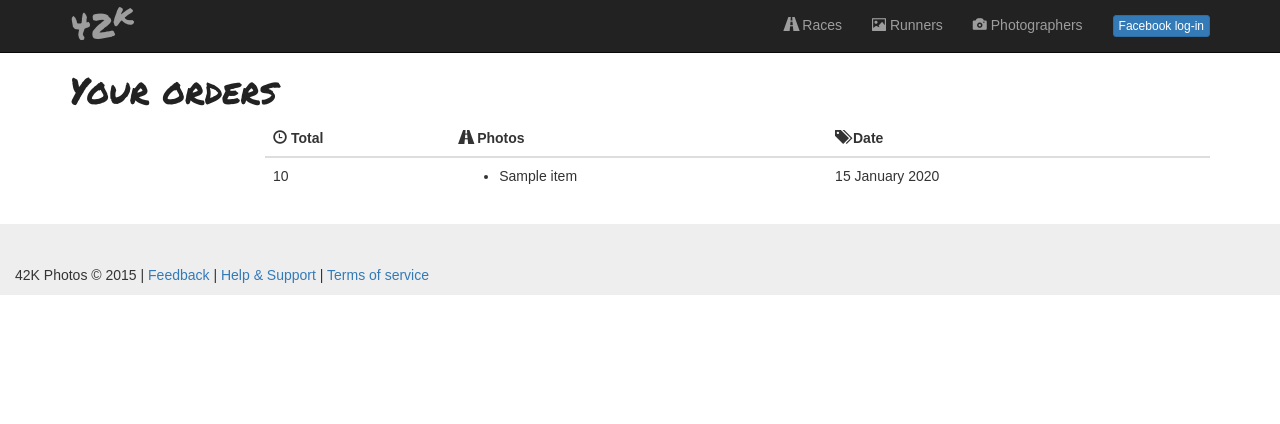
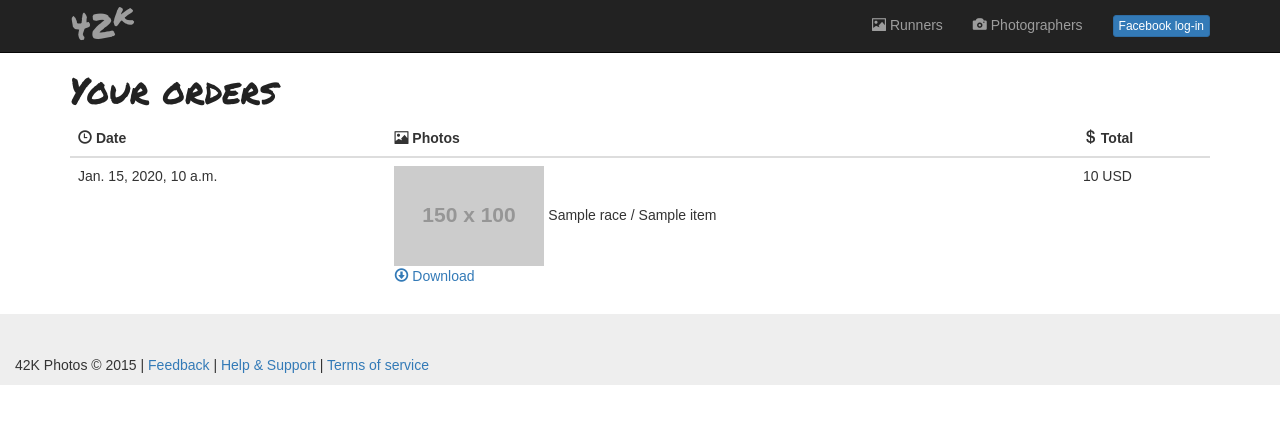
Before and after one commit to sbeignez/42K-main, a Django app: template app/templates/app/orders.html in a window 1280 px wide. Shown: the top 424 px of the page. Run offline with Django 3.2, Linux system fonts and the light colour scheme; the template is opened without the code that fills it: most values are stand-ins (such as "Sample title", 1, 10 or a date in 2020); grey boxes labelled with a size stand in for pictures from a placeholder-image service; some libraries are stand-ins or nearby versions.

Commit message:
formating

```diff
--- a/app/templates/_layouts/base.html
+++ b/app/templates/_layouts/base.html
@@ -76,7 +76,7 @@
                   </div>
                   <div class="navbar-collapse collapse">
                      <ul class="nav navbar-nav navbar-right">
-                        <li><a href="{% url 'runner' %}"><span class="glyphicon glyphicon-road"></span> Races</a></li>
+
                         <li><a href="{%  url 'runner-overview' %}"><span class="glyphicon glyphicon-picture"></span> Runners</a></li>
                         <li><a href="{% url 'photographer' %}"><span class="glyphicon glyphicon-camera"></span> Photographers</a></li>
 
--- a/app/templates/app/orders.html
+++ b/app/templates/app/orders.html
@@ -1,15 +1,6 @@
 {% extends "_layouts/base.html" %}
 {% load staticfiles %}
-{% block css %}
-{{block.super}}
-<style>
-   /* Move down content because we have a fixed navbar that is 50px tall */
-   body {
-   padding-top: 50px;
-   padding-bottom: 20px;
-   }
-</style>
-{% endblock css %}
+
 {% block page_title %}42K.photos - Marathon photos made easy!{% endblock %}
 {% block page_class %}home-page{% endblock %}
 {% block content %}
@@ -17,14 +8,13 @@
    <!-- Example row of columns -->
   <h1>Your orders</h1>
   <div class="row">
-      <div class="col-xs-12 col-sm-10 col-sm-offset-2">
+      <div class="col-xs-12">
         <table class="table table-hover">
           <thead>
             <tr>
-              <th><span class="glyphicon glyphicon-time"> </span> Total</th>
-              <th><span class="glyphicon glyphicon-road"> </span> Photos</th>
-              <th><span class="glyphicon glyphicon-tags"> </span> Date</th>
-              <th></th>
+                <th><span class="glyphicon glyphicon-time"></span> Date</th>
+                <th><span class="glyphicon glyphicon-picture"></span> Photos</th>
+                <th><span class="glyphicon glyphicon-usd"></span> Total</th>
             </tr>
           </thead>
           <tbody>
@@ -33,15 +23,12 @@
               {% if order.payment.status == 'confirmed' %}
 
             <tr>
-                <td>{{order.payment.total}}</td>
+                <td>{{ order.payment.modified }}</td>
                 <td>
                     {% for item in order.items.all %}
-                    <ul><li>
-                      {{ item.name}}
-                    </li></ul>
+                        <img src="http://placehold.it/150x100&text={{item}}" width="150px"> {{item.race}} / {{item}} <br><a href="#"> <span class="glyphicon glyphicon-download"></span> Download</a><br>
                     {% endfor %}
-                </td>
-                <td>{{ order.payment.modified|date:"d F Y" }}</td>
+                <td>{{order.payment.total}} {{order.payment.currency}}</td>
             </tr>
               {% endif %}
           {% endfor %}
--- a/app/templates/app/tag.html
+++ b/app/templates/app/tag.html
@@ -10,7 +10,7 @@
 
         <div class='row'>
             <div class='col-sm-12 col-xs-12' style='background-color: #000000;'>
-                <center><img src="img/Sample 4.jpg" height="400"/></center>
+                <center><img src="http://placehold.it/450x300" height="400"/></center>
             </div>
         </div>
 
```
